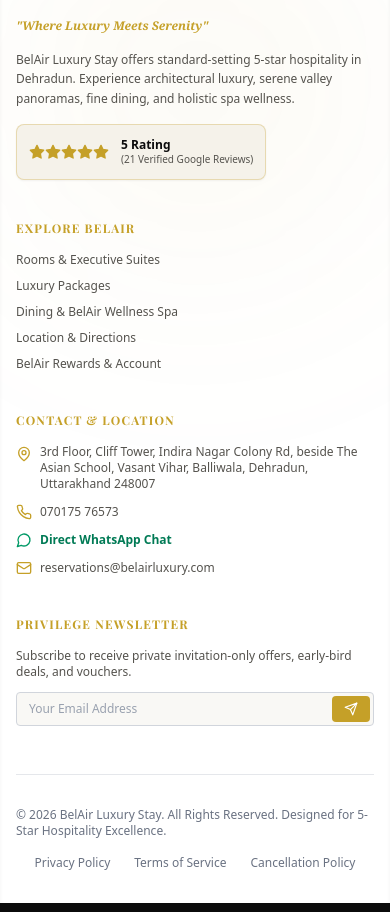
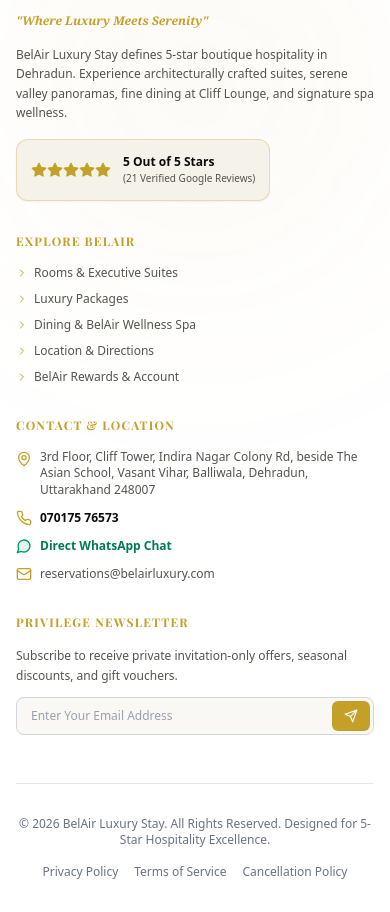
Before and after one commit to sumitxcman/Bal-Air, a React (Vite) app: page / in a window 390 px wide. Shown: the part 8827-9739 px from the top of the page. Built offline with nearby package versions, Linux system fonts and the light colour scheme; the HTML template or start-up script is replaced by a standard one; a web font is replaced by a local one.

Commit message:
Enhance Footer design with gold accents and responsive layout

```diff
--- a/src/components/Footer.jsx
+++ b/src/components/Footer.jsx
@@ -1,5 +1,5 @@
 import React, { useState } from 'react';
-import { MapPin, Phone, Mail, MessageCircle, Star, Send, ShieldCheck, Globe, Share2, Compass, Award } from 'lucide-react';
+import { MapPin, Phone, Mail, MessageCircle, Star, Send, ShieldCheck, Globe, ChevronRight } from 'lucide-react';
 import { HOTEL_DETAILS } from '../data/hotelDetails';
 
 export default function Footer({ setActiveTab, onOpenPolicy }) {
@@ -16,87 +16,82 @@
   };
 
   return (
-    <footer className="bg-white border-t border-[#C5A028]/30 text-[#55534E] pt-16 pb-8 relative overflow-hidden shadow-inner">
+    <footer className="bg-white border-t-2 border-[#C5A028]/40 text-[#55534E] pt-14 sm:pt-16 pb-8 relative overflow-hidden shadow-xl">
 
-      {/* Subtle Gold Ambient Gradient Background */}
+      {/* Subtle Gold Ambient Backdrop Glow */}
       <div className="absolute top-0 right-0 w-96 h-96 bg-[#C5A028]/5 blur-[120px] rounded-full pointer-events-none"></div>
 
       <div className="max-w-7xl mx-auto px-4 sm:px-6 lg:px-8 relative z-10">
 
-        {/* Top Grid */}
-        <div className="grid grid-cols-1 md:grid-cols-2 lg:grid-cols-5 gap-10 pb-12 border-b border-gray-200">
+        {/* Top 5-Column Grid */}
+        <div className="grid grid-cols-1 sm:grid-cols-2 lg:grid-cols-5 gap-8 sm:gap-10 pb-12 border-b border-gray-200">
 
-          {/* Brand Info */}
-          <div className="lg:col-span-2 space-y-4">
+          {/* Brand Info & Rating */}
+          <div className="sm:col-span-2 space-y-4">
             <div
               onClick={() => setActiveTab('home')}
-              className="cursor-pointer inline-block"
+              className="cursor-pointer inline-block group"
             >
-              <h2 className="text-2xl font-serif font-extrabold tracking-widest text-[#0B0B0C]">
-                BEL AIR
-              </h2>
-              <span className="text-[10px] tracking-[0.25em] text-[#C5A028] font-bold uppercase block">
-                LUXURY STAY
+              <div className="flex items-center gap-2">
+                <h2 className="text-2xl sm:text-3xl font-serif font-extrabold tracking-widest text-[#0B0B0C] group-hover:text-[#C5A028] transition-colors">
+                  BEL AIR
+                </h2>
+                <span className="w-2 h-2 rounded-full bg-[#C5A028]"></span>
+              </div>
+              <span className="text-[10px] tracking-[0.25em] text-[#C5A028] font-bold uppercase block mt-0.5">
+                LUXURY STAY • DEHRADUN
               </span>
             </div>
 
-            <p className="text-xs italic text-[#C5A028] font-serif font-semibold">
+            <p className="text-xs italic text-[#C5A028] font-serif font-bold">
               "{HOTEL_DETAILS.tagline}"
             </p>
 
             <p className="text-xs text-[#55534E] leading-relaxed max-w-sm">
-              BelAir Luxury Stay offers standard-setting 5-star hospitality in Dehradun. Experience architectural luxury, serene valley panoramas, fine dining, and holistic spa wellness.
+              BelAir Luxury Stay defines 5-star boutique hospitality in Dehradun. Experience architecturally crafted suites, serene valley panoramas, fine dining at Cliff Lounge, and signature spa wellness.
             </p>
 
-            {/* Google Rating Badge */}
-            <div className="flex items-center gap-3 bg-[#F5F2EA] border border-[#C5A028]/30 p-3 rounded-lg w-fit shadow-xs">
+            {/* Google Rating Badge Card */}
+            <div className="flex items-center gap-3 bg-[#F5F2EA] border border-[#C5A028]/30 p-3.5 rounded-xl w-fit shadow-xs">
               <div className="flex text-[#C5A028]">
                 {[...Array(5)].map((_, i) => (
                   <Star key={i} className="w-4 h-4 fill-[#C5A028]" />
                 ))}
               </div>
               <div className="text-xs">
-                <span className="font-bold text-[#0B0B0C]">{HOTEL_DETAILS.rating} Rating</span>
-                <span className="text-[#55534E] block text-[10px]">({HOTEL_DETAILS.reviewCount} Verified Google Reviews)</span>
+                <span className="font-bold text-[#0B0B0C] block text-xs">{HOTEL_DETAILS.rating} Out of 5 Stars</span>
+                <span className="text-[#55534E] text-[10px]">({HOTEL_DETAILS.reviewCount} Verified Google Reviews)</span>
               </div>
             </div>
           </div>
 
-          {/* Direct Navigation */}
+          {/* Quick Navigation Links */}
           <div>
-            <h3 className="text-xs font-bold uppercase tracking-widest text-[#C5A028] mb-4">
+            <h3 className="text-xs font-bold uppercase tracking-widest text-[#C5A028] mb-4 flex items-center gap-1">
               Explore BelAir
             </h3>
             <ul className="space-y-2.5 text-xs text-[#55534E]">
-              <li>
-                <button onClick={() => setActiveTab('rooms')} className="hover:text-[#C5A028] transition-colors">
-                  Rooms & Executive Suites
-                </button>
-              </li>
-              <li>
-                <button onClick={() => setActiveTab('packages')} className="hover:text-[#C5A028] transition-colors">
-                  Luxury Packages
-                </button>
-              </li>
-              <li>
-                <button onClick={() => setActiveTab('dining-spa')} className="hover:text-[#C5A028] transition-colors">
-                  Dining & BelAir Wellness Spa
-                </button>
-              </li>
-              <li>
-                <button onClick={() => setActiveTab('contact')} className="hover:text-[#C5A028] transition-colors">
-                  Location & Directions
-                </button>
-              </li>
-              <li>
-                <button onClick={() => setActiveTab('dashboard')} className="hover:text-[#C5A028] transition-colors">
-                  BelAir Rewards & Account
-                </button>
-              </li>
+              {[
+                { id: 'rooms', label: 'Rooms & Executive Suites' },
+                { id: 'packages', label: 'Luxury Packages' },
+                { id: 'dining-spa', label: 'Dining & BelAir Wellness Spa' },
+                { id: 'contact', label: 'Location & Directions' },
+                { id: 'dashboard', label: 'BelAir Rewards & Account' },
+              ].map((item) => (
+                <li key={item.id}>
+                  <button
+                    onClick={() => setActiveTab(item.id)}
+                    className="hover:text-[#C5A028] transition-colors flex items-center gap-1.5 font-medium group text-left"
+                  >
+                    <ChevronRight className="w-3 h-3 text-[#C5A028] group-hover:translate-x-0.5 transition-transform shrink-0" />
+                    <span>{item.label}</span>
+                  </button>
+                </li>
+              ))}
             </ul>
           </div>
 
-          {/* Address & Direct Contact */}
+          {/* Contact Details & WhatsApp */}
           <div>
             <h3 className="text-xs font-bold uppercase tracking-widest text-[#C5A028] mb-4">
               Contact & Location
@@ -104,21 +99,21 @@
             <ul className="space-y-3 text-xs text-[#55534E]">
               <li className="flex items-start gap-2">
                 <MapPin className="w-4 h-4 text-[#C5A028] shrink-0 mt-0.5" />
-                <span>{HOTEL_DETAILS.address}</span>
+                <span className="leading-snug">{HOTEL_DETAILS.address}</span>
               </li>
               <li className="flex items-center gap-2">
                 <Phone className="w-4 h-4 text-[#C5A028] shrink-0" />
-                <a href={`tel:${HOTEL_DETAILS.phone}`} className="hover:text-[#C5A028] font-medium">
+                <a href={`tel:${HOTEL_DETAILS.phone}`} className="hover:text-[#C5A028] font-bold text-[#0B0B0C]">
                   {HOTEL_DETAILS.phone}
                 </a>
               </li>
               <li className="flex items-center gap-2">
-                <MessageCircle className="w-4 h-4 text-emerald-600 shrink-0" />
+                <MessageCircle className="w-4 h-4 text-emerald-600 shrink-0 fill-emerald-600/10" />
                 <a
                   href={`https://wa.me/${HOTEL_DETAILS.whatsappNumber}`}
                   target="_blank"
                   rel="noreferrer"
-                  className="text-emerald-700 font-semibold hover:underline"
+                  className="text-emerald-700 font-bold hover:underline"
                 >
                   Direct WhatsApp Chat
                 </a>
@@ -132,13 +127,13 @@
             </ul>
           </div>
 
-          {/* Newsletter */}
+          {/* Privilege Newsletter */}
           <div>
             <h3 className="text-xs font-bold uppercase tracking-widest text-[#C5A028] mb-4">
               Privilege Newsletter
             </h3>
-            <p className="text-xs text-[#55534E] mb-3">
-              Subscribe to receive private invitation-only offers, early-bird deals, and vouchers.
+            <p className="text-xs text-[#55534E] mb-3 leading-relaxed">
+              Subscribe to receive private invitation-only offers, seasonal discounts, and gift vouchers.
             </p>
 
             <form onSubmit={handleSubscribe} className="space-y-2">
@@ -148,19 +143,20 @@
                   required
                   value={email}
                   onChange={(e) => setEmail(e.target.value)}
-                  placeholder="Your Email Address"
-                  className="w-full bg-[#F9F8F5] border border-gray-300 rounded px-3 py-2 text-xs text-[#0B0B0C] placeholder-gray-400 focus:outline-none focus:border-[#C5A028]"
+                  placeholder="Enter Your Email Address"
+                  className="w-full bg-[#F9F8F5] border border-gray-300 rounded-lg px-3.5 py-2.5 text-xs text-[#0B0B0C] placeholder-gray-400 focus:outline-none focus:border-[#C5A028]"
                 />
                 <button
                   type="submit"
-                  className="absolute right-1 top-1 bottom-1 bg-[#C5A028] text-white px-3 rounded text-xs font-bold hover:bg-[#D4AF37] transition-colors"
+                  className="absolute right-1 top-1 bottom-1 bg-[#C5A028] hover:bg-[#D4AF37] text-white px-3 rounded-md text-xs font-bold transition-colors flex items-center justify-center"
+                  aria-label="Subscribe"
                 >
                   <Send className="w-3.5 h-3.5" />
                 </button>
               </div>
               {subscribed && (
-                <p className="text-[11px] text-emerald-700 font-bold">
-                  ✓ Thank you! Privilege newsletter subscription confirmed.
+                <p className="text-[11px] text-emerald-700 font-bold flex items-center gap-1 mt-1">
+                  ✓ Privilege newsletter subscription confirmed!
                 </p>
               )}
             </form>
@@ -169,16 +165,16 @@
         </div>
 
         {/* Bottom Rights & Policy Modals */}
-        <div className="pt-8 flex flex-col md:flex-row items-center justify-between gap-4 text-xs text-gray-500">
+        <div className="pt-8 flex flex-col sm:flex-row items-center justify-between gap-4 text-xs text-gray-500 text-center sm:text-left">
           <p>© {new Date().getFullYear()} BelAir Luxury Stay. All Rights Reserved. Designed for 5-Star Hospitality Excellence.</p>
-          <div className="flex items-center space-x-6">
-            <button onClick={() => onOpenPolicy('privacy')} className="hover:text-[#C5A028] transition-colors">
+          <div className="flex flex-wrap items-center justify-center gap-4 sm:gap-6 text-xs font-medium">
+            <button onClick={() => onOpenPolicy('privacy')} className="hover:text-[#C5A028] transition-colors hover:underline">
               Privacy Policy
             </button>
-            <button onClick={() => onOpenPolicy('terms')} className="hover:text-[#C5A028] transition-colors">
+            <button onClick={() => onOpenPolicy('terms')} className="hover:text-[#C5A028] transition-colors hover:underline">
               Terms of Service
             </button>
-            <button onClick={() => onOpenPolicy('cancellation')} className="hover:text-[#C5A028] transition-colors">
+            <button onClick={() => onOpenPolicy('cancellation')} className="hover:text-[#C5A028] transition-colors hover:underline">
               Cancellation Policy
             </button>
           </div>
```
